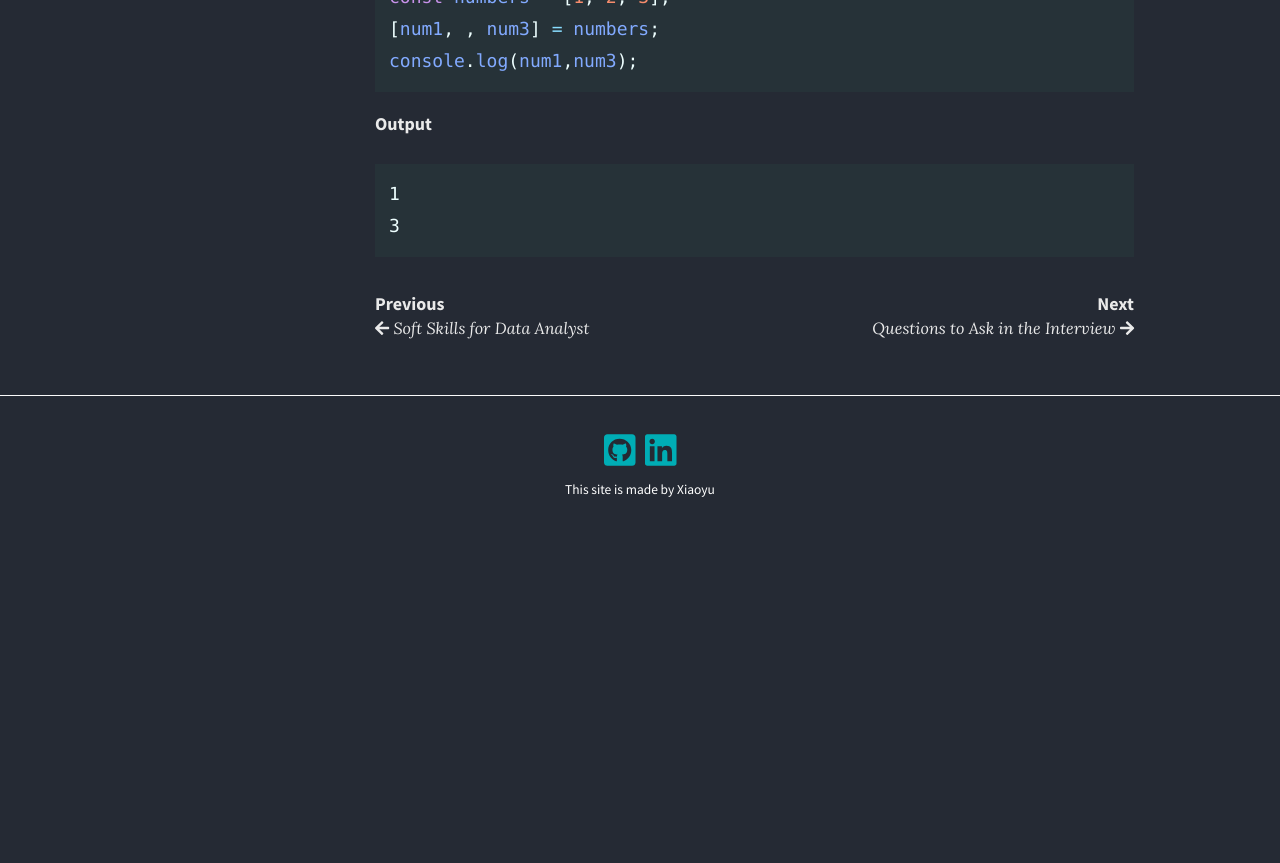
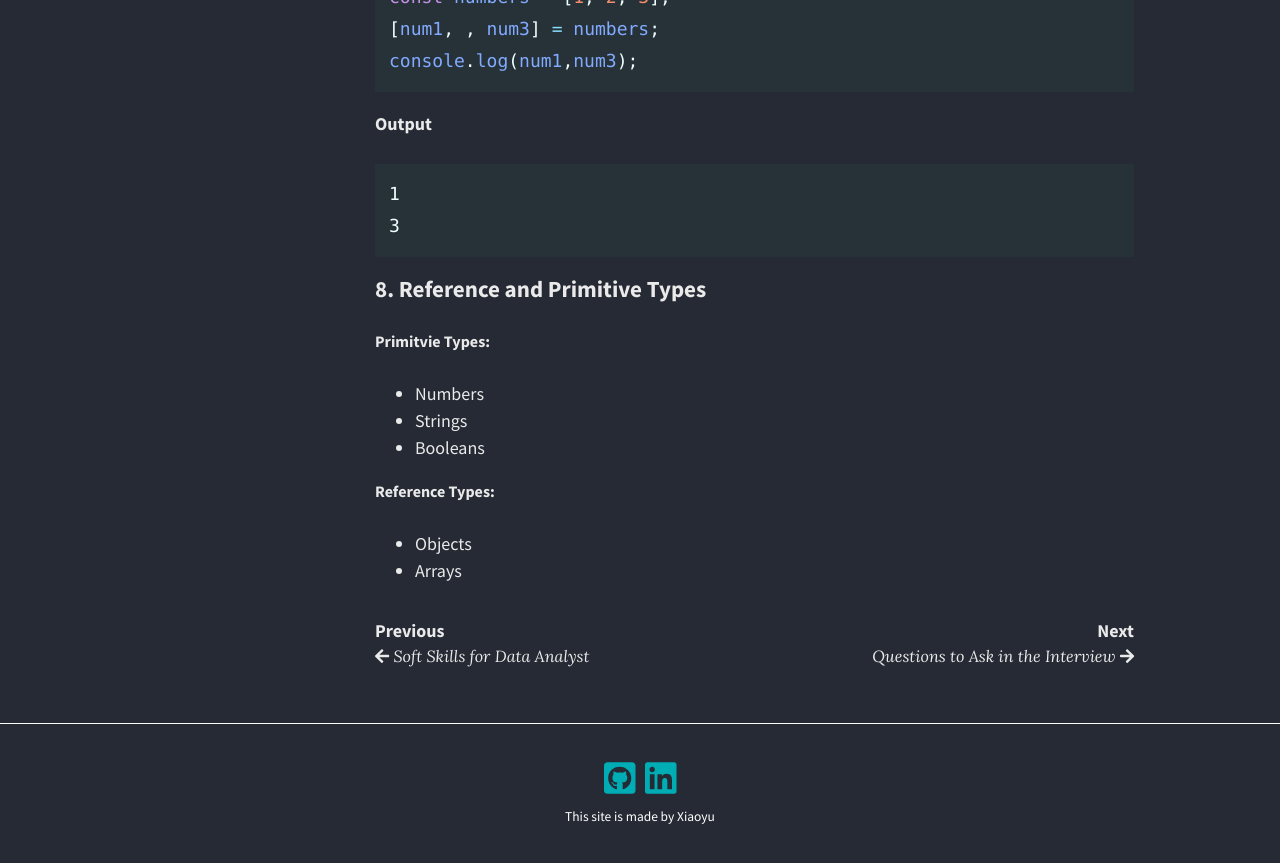
Before and after one commit to migapipo/personal-blog, a Jekyll site: the page built from _posts/2020-01-09-React Learning.md, in a window 1280 px wide and 900 px high, scrolled down 10875 px. Shown: the top 863 px of the window. Built offline with Jekyll 4.4.1, drawn with Linux system fonts in a browser that asks for light colours; nearby versions of some CDN libraries; emoji names are drawn with the system emoji font; before the commit the page ends 11447 px from its top, so only the background shows below that.

Commit message:
update React post

````diff
--- a/_posts/2020-01-09-React Learning.md
+++ b/_posts/2020-01-09-React Learning.md
@@ -388,3 +388,14 @@ console.log(num1,num3);
 1
 3
 ```
+
+
+### 8. Reference and Primitive Types
+##### Primitvie Types:
+- Numbers
+- Strings
+- Booleans
+
+##### Reference Types:
+- Objects
+- Arrays
````
